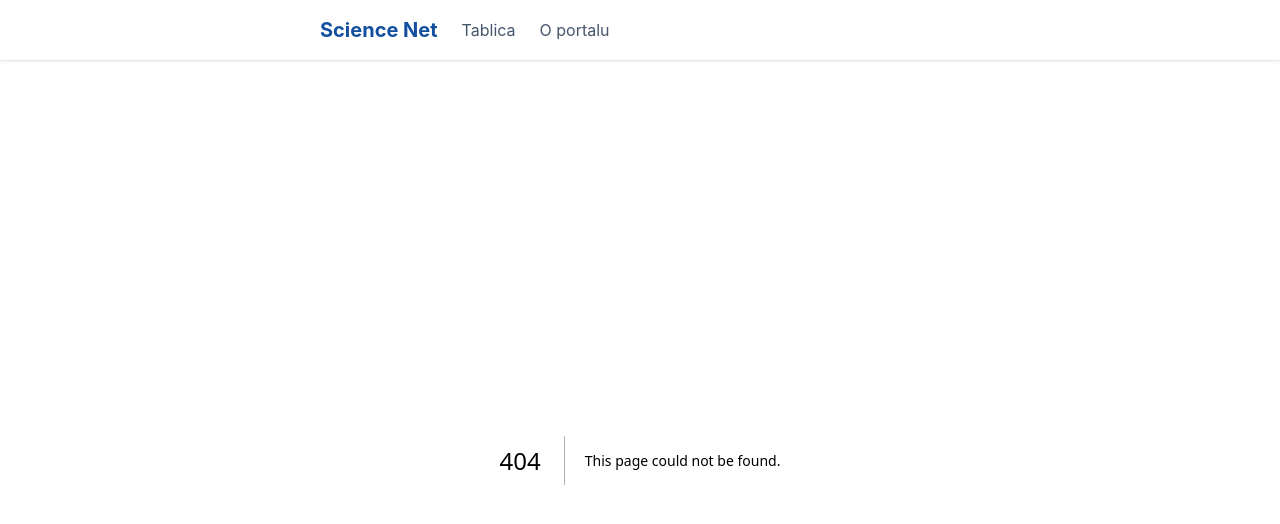
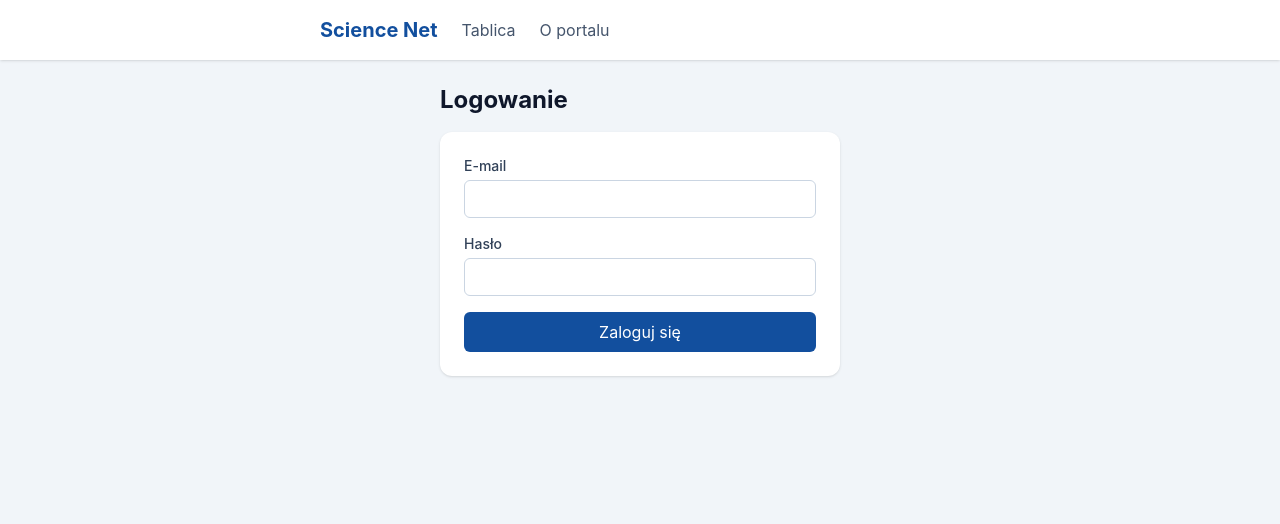
Before and after one commit to gsynlogia/science-net-next-fastapi, a Next.js app in the folder frontend/: page /login in a window 1280 px wide. Before the commit this address had no page. Shown: the top 524 px of the page. Built offline with nearby package versions, Linux system fonts and the light colour scheme.

Commit message:
Krok 15: Formularze — react-hook-form i walidacja schematem Zod (logowanie)

```diff
--- a/frontend/package.json
+++ b/frontend/package.json
@@ -16,10 +16,13 @@
     "check": "npm run lint && npm run format:check && npm run typecheck"
   },
   "dependencies": {
+    "@hookform/resolvers": "5.9.1",
     "@tanstack/react-query": "5.104.3",
     "next": "16.4.1",
     "react": "19.3.1",
-    "react-dom": "19.3.1"
+    "react-dom": "19.3.1",
+    "react-hook-form": "7.90.0",
+    "zod": "4.6.7"
   },
   "devDependencies": {
     "@tailwindcss/postcss": "4.3.3",
--- /dev/null
+++ b/frontend/src/app/login/page.tsx
@@ -0,0 +1,15 @@
+import type { Metadata } from "next";
+import { LoginForm } from "@/components/LoginForm";
+
+export const metadata: Metadata = {
+  title: "Logowanie — Science Net",
+};
+
+export default function LoginPage() {
+  return (
+    <main className="mx-auto max-w-md p-6">
+      <h1 className="mb-4 text-2xl font-bold text-slate-900">Logowanie</h1>
+      <LoginForm />
+    </main>
+  );
+}
--- /dev/null
+++ b/frontend/src/components/Field.tsx
@@ -0,0 +1,24 @@
+import type { ReactNode } from "react";
+
+export const INPUT_CLASS =
+  "w-full rounded-md border border-slate-300 bg-white px-3 py-2 text-sm font-normal";
+
+interface FieldProps {
+  label: string;
+  error?: string;
+  children: ReactNode;
+}
+
+export function Field({ label, error, children }: FieldProps) {
+  return (
+    <label className="flex flex-col gap-1 text-sm font-medium text-slate-700">
+      {label}
+      {children}
+      {error && (
+        <span role="alert" className="text-xs font-normal text-accent-600">
+          {error}
+        </span>
+      )}
+    </label>
+  );
+}
--- /dev/null
+++ b/frontend/src/components/LoginForm.tsx
@@ -0,0 +1,59 @@
+"use client";
+
+import { zodResolver } from "@hookform/resolvers/zod";
+import { useMutation } from "@tanstack/react-query";
+import { useRouter } from "next/navigation";
+import { useForm } from "react-hook-form";
+import { Field, INPUT_CLASS } from "@/components/Field";
+import { api } from "@/lib/api";
+import { useSession } from "@/lib/auth/useSession";
+import { loginSchema, type LoginValues } from "@/lib/schemas/auth";
+
+export function LoginForm() {
+  const router = useRouter();
+  const { signIn } = useSession();
+  const {
+    register,
+    handleSubmit,
+    formState: { errors },
+  } = useForm<LoginValues>({ resolver: zodResolver(loginSchema) });
+  const login = useMutation({
+    mutationFn: (values: LoginValues) => api.login(values),
+    onSuccess: async (session) => {
+      await signIn(session.access_token);
+      router.push("/");
+    },
+  });
+
+  return (
+    <form
+      onSubmit={handleSubmit((values) => login.mutate(values))}
+      noValidate
+      className="flex flex-col gap-4 rounded-xl bg-white p-6 shadow-sm"
+    >
+      <Field label="E-mail" error={errors.email?.message}>
+        <input type="email" autoComplete="email" className={INPUT_CLASS} {...register("email")} />
+      </Field>
+      <Field label="Hasło" error={errors.password?.message}>
+        <input
+          type="password"
+          autoComplete="current-password"
+          className={INPUT_CLASS}
+          {...register("password")}
+        />
+      </Field>
+      {login.isError && (
+        <p role="alert" className="text-sm text-accent-600">
+          {login.error.message}
+        </p>
+      )}
+      <button
+        type="submit"
+        disabled={login.isPending}
+        className="rounded-md bg-brand-600 px-4 py-2 text-white hover:bg-brand-700 disabled:opacity-50"
+      >
+        {login.isPending ? "Logowanie…" : "Zaloguj się"}
+      </button>
+    </form>
+  );
+}
--- /dev/null
+++ b/frontend/src/lib/auth/useSession.ts
@@ -0,0 +1,39 @@
+import { useQuery, useQueryClient } from "@tanstack/react-query";
+import { api } from "@/lib/api";
+import { ApiError, HttpStatus } from "@/lib/api/errors";
+import { clearAccessToken, getAccessToken, setAccessToken } from "@/lib/auth/tokenStore";
+import type { CurrentUser } from "@/lib/domain/types";
+import { queryKeys } from "@/lib/queryKeys";
+
+async function fetchCurrentUser(): Promise<CurrentUser | null> {
+  if (getAccessToken() === null) {
+    return null;
+  }
+  try {
+    return await api.getMe();
+  } catch (error) {
+    if (error instanceof ApiError && error.status === HttpStatus.Unauthorized) {
+      clearAccessToken();
+      return null;
+    }
+    throw error;
+  }
+}
+
+export function useSession() {
+  const queryClient = useQueryClient();
+  const query = useQuery({ queryKey: queryKeys.me, queryFn: fetchCurrentUser });
+
+  const signIn = async (token: string): Promise<void> => {
+    setAccessToken(token);
+    await queryClient.invalidateQueries({ queryKey: queryKeys.me });
+  };
+
+  const signOut = (): void => {
+    clearAccessToken();
+    queryClient.setQueryData(queryKeys.me, null);
+    queryClient.invalidateQueries({ queryKey: queryKeys.articles });
+  };
+
+  return { user: query.data ?? null, isLoading: query.isPending, signIn, signOut };
+}
--- /dev/null
+++ b/frontend/src/lib/schemas/auth.ts
@@ -0,0 +1,8 @@
+import { z } from "zod";
+
+export const loginSchema = z.object({
+  email: z.email("Podaj poprawny adres e-mail."),
+  password: z.string().min(1, "Podaj hasło."),
+});
+
+export type LoginValues = z.infer<typeof loginSchema>;
```
Also changed, not shown: 1 other file (tests, documents, lock files or other folders).
